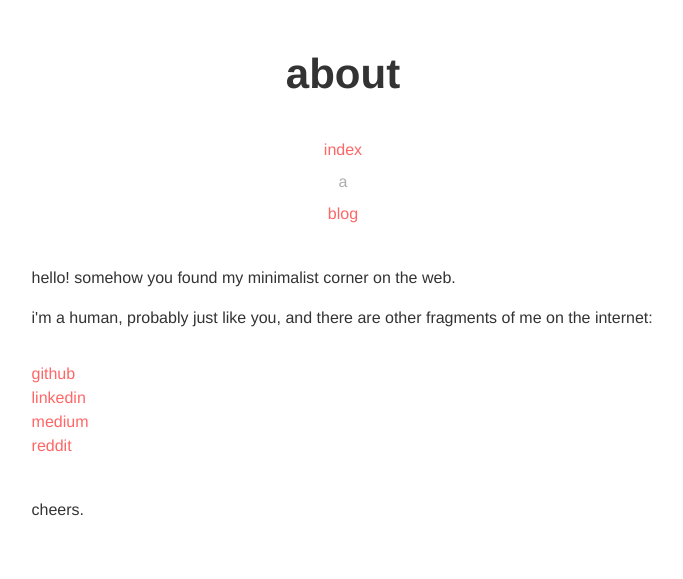
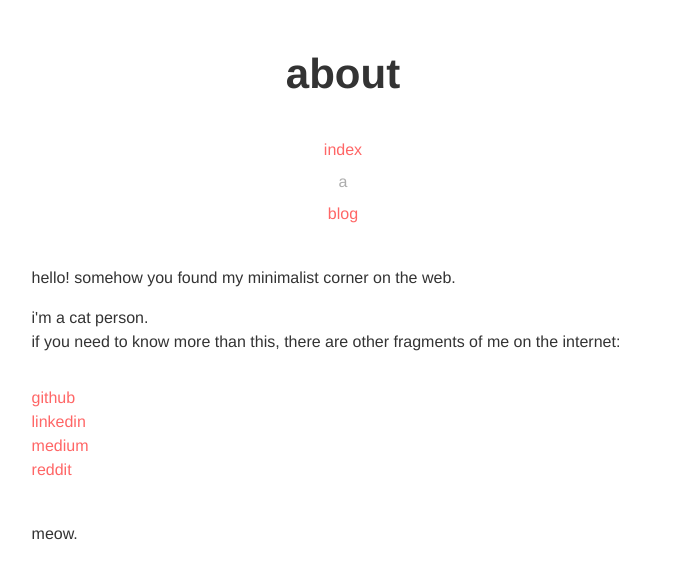
Before and after one commit to bernardini687/website, a Jekyll site: the page built from about.html, in a window 1280 px wide. Shown: the top 579 px of the page, without its empty margins (297-980 px from the left). Built offline with Jekyll 4.4.1, drawn with Linux system fonts in a browser that asks for light colours.

Commit message:
change technical category name

```diff
--- a/_data/categories.yml
+++ b/_data/categories.yml
@@ -1,3 +1,3 @@
 - name: essay
+- name: nerdy
 - name: story
-- name: technical
--- a/_sass/text.scss
+++ b/_sass/text.scss
@@ -1,4 +1,4 @@
-.technical-color {
+.nerdy-color {
   color: #ff66b2;
 }
 
--- a/about.html
+++ b/about.html
@@ -3,8 +3,8 @@
 ---
 <p>hello! somehow you found my minimalist corner on the web.<p>
 
-<p>i'm a human, probably just like you, and there are other fragments of me on the internet:</p>
+<p>i'm a cat person.<br>if you need to know more than this, there are other fragments of me on the internet:</p>
 
 {% include contacts.html %}
 
-<p>cheers.<p>
+<p>meow.<p>
```
Also changed, not shown: _posts/2019-08-05-step-by-step-through-merge-sort.md (+1 -1 lines), 7 other files.
